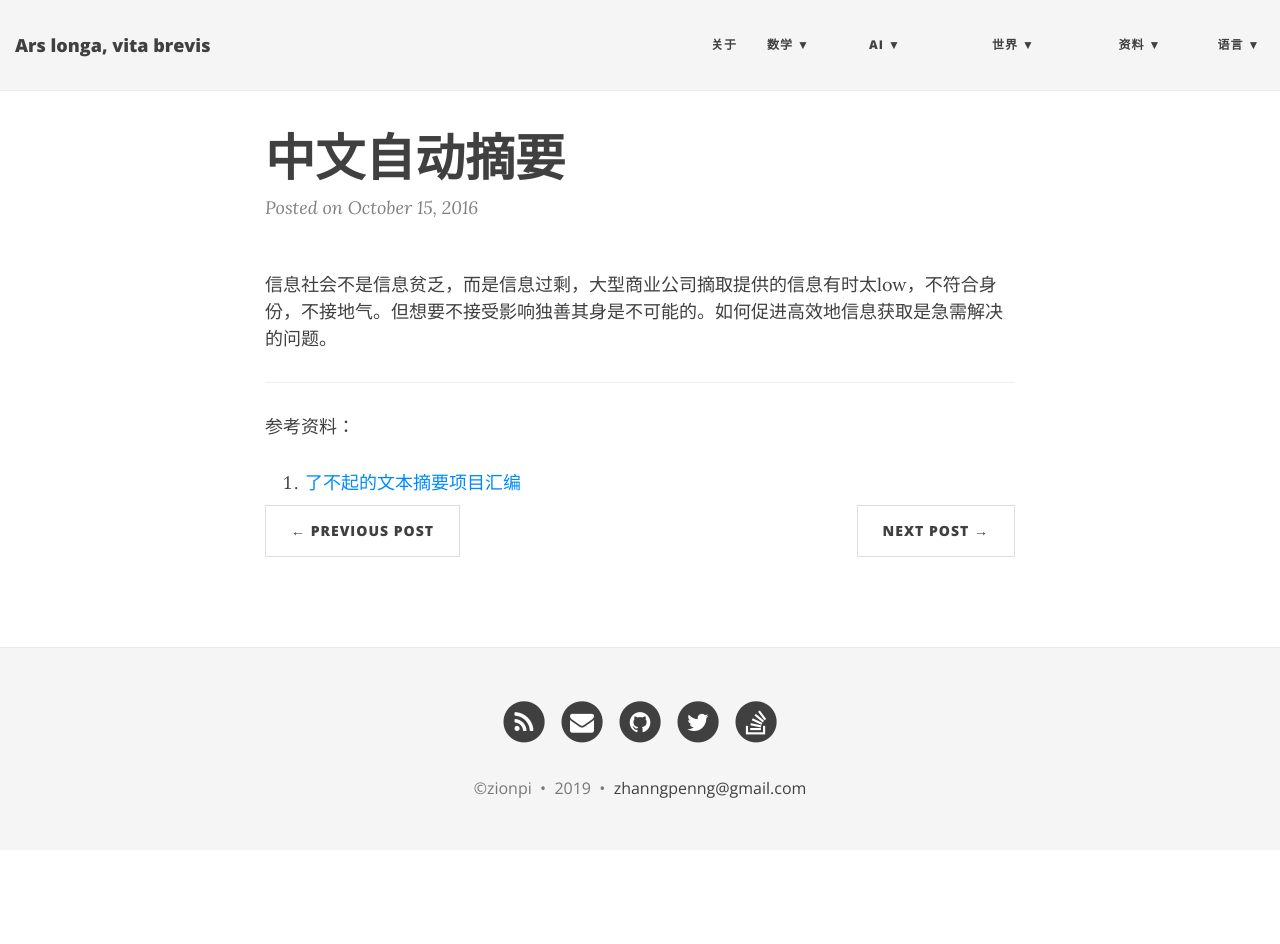
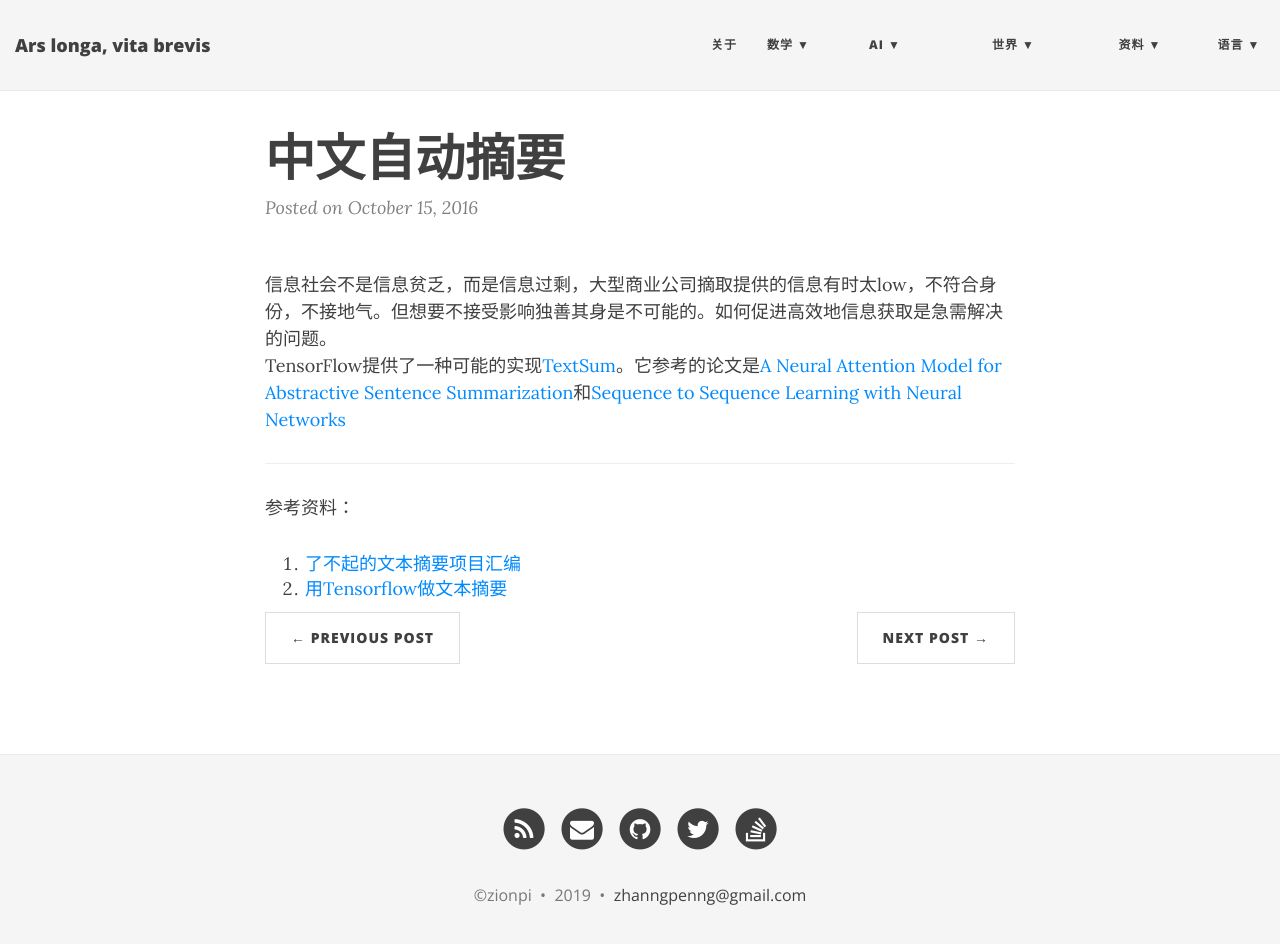
Before and after one commit to ZionPi/zionpi.github.io, a Jekyll site: the page built from _posts/2016-10-15-chinese-text-automatic-summarization.md, in a window 1280 px wide and 957 px high. Shown: the top 944 px of the window. Built offline with Jekyll 4.4.1, drawn with Linux system fonts in a browser that asks for light colours; nearby versions of some CDN libraries.

Commit message:
Update 2016-10-15-chinese-text-automatic-summarization.md

```diff
--- a/_posts/2016-10-15-chinese-text-automatic-summarization.md
+++ b/_posts/2016-10-15-chinese-text-automatic-summarization.md
@@ -3,7 +3,11 @@ layout: post
 title: 中文自动摘要
 ---
 信息社会不是信息贫乏，而是信息过剩，大型商业公司摘取提供的信息有时太low，不符合身份，不接地气。但想要不接受影响独善其身是不可能的。如何促进高效地信息获取是急需解决的问题。
+TensorFlow提供了一种可能的实现[TextSum](https://github.com/tensorflow/models/tree/master/research/textsum)。它参考的论文是[A Neural Attention Model for Abstractive Sentence Summarization](https://arxiv.org/abs/1509.00685)和[Sequence to Sequence Learning with Neural Networks](https://arxiv.org/abs/1409.3215)
+
+
 
 ---
 参考资料：
 1. [了不起的文本摘要项目汇编](https://github.com/mathsyouth/awesome-text-summarization)
+2. [用Tensorflow做文本摘要](https://hackernoon.com/how-to-run-text-summarization-with-tensorflow-d4472587602d)
```
